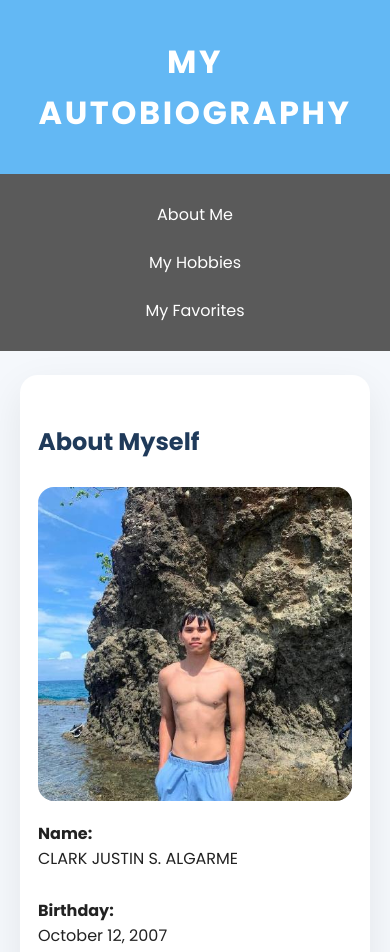
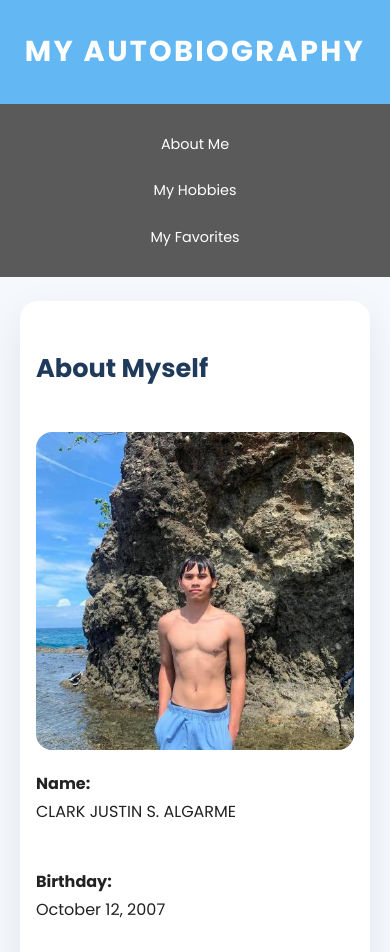
Before and after one commit to algarmeclarkjustin/task003, a plain HTML site: page index.html in a window 390 px wide. Shown: the top 952 px of the page. Drawn offline with Linux system fonts and the light colour scheme.

Commit message:
Update style.css

```diff
--- a/style.css
+++ b/style.css
@@ -4,11 +4,16 @@
     box-sizing: border-box;
 }
 
+html {
+    font-size: 100%;
+}
+
 body {
     font-family: "Poppins", Arial, sans-serif;
-    line-height: 1.6;
+    line-height: 1.7;
     color: #222;
     background-color: #f5f8fc;
+    font-size: clamp(0.95rem, 1vw, 1rem);
 }
 
 header {
@@ -19,8 +24,9 @@ header {
 }
 
 header h1 {
-    font-size: clamp(1.8rem, 4vw, 3rem);
+    font-size: clamp(1.8rem, 5vw, 3rem);
     letter-spacing: 0.08em;
+    line-height: 1.1;
 }
 
 nav {
@@ -35,6 +41,7 @@ nav a {
     color: #fff;
     margin: 0 14px;
     padding: 8px 0;
+    font-size: clamp(0.9rem, 1vw, 1rem);
     transition: color 0.25s ease;
 }
 
@@ -59,6 +66,29 @@ nav a:hover {
 .card h2,
 .card h3 {
     color: #1f3a5a;
+    margin-bottom: 16px;
+}
+
+.card h2 {
+    font-size: clamp(1.4rem, 2.4vw, 2rem);
+}
+
+.card h3 {
+    font-size: clamp(1.1rem, 2vw, 1.35rem);
+}
+
+.card p,
+.card li {
+    font-size: clamp(0.95rem, 1vw, 1.05rem);
+    line-height: 1.75;
+}
+
+.card p {
+    margin-bottom: 1rem;
+}
+
+.card ul {
+    margin-top: 0.75rem;
 }
 
 .about,
@@ -168,6 +198,23 @@ footer {
     }
 
     header h1 {
-        font-size: 2rem;
+        font-size: clamp(1.8rem, 7vw, 2.2rem);
+    }
+
+    .card {
+        padding: 20px 16px;
+    }
+
+    .card h2 {
+        font-size: 1.6rem;
+    }
+
+    .card h3 {
+        font-size: 1.2rem;
+    }
+
+    .card p,
+    .card li {
+        font-size: 1rem;
     }
 }
```
